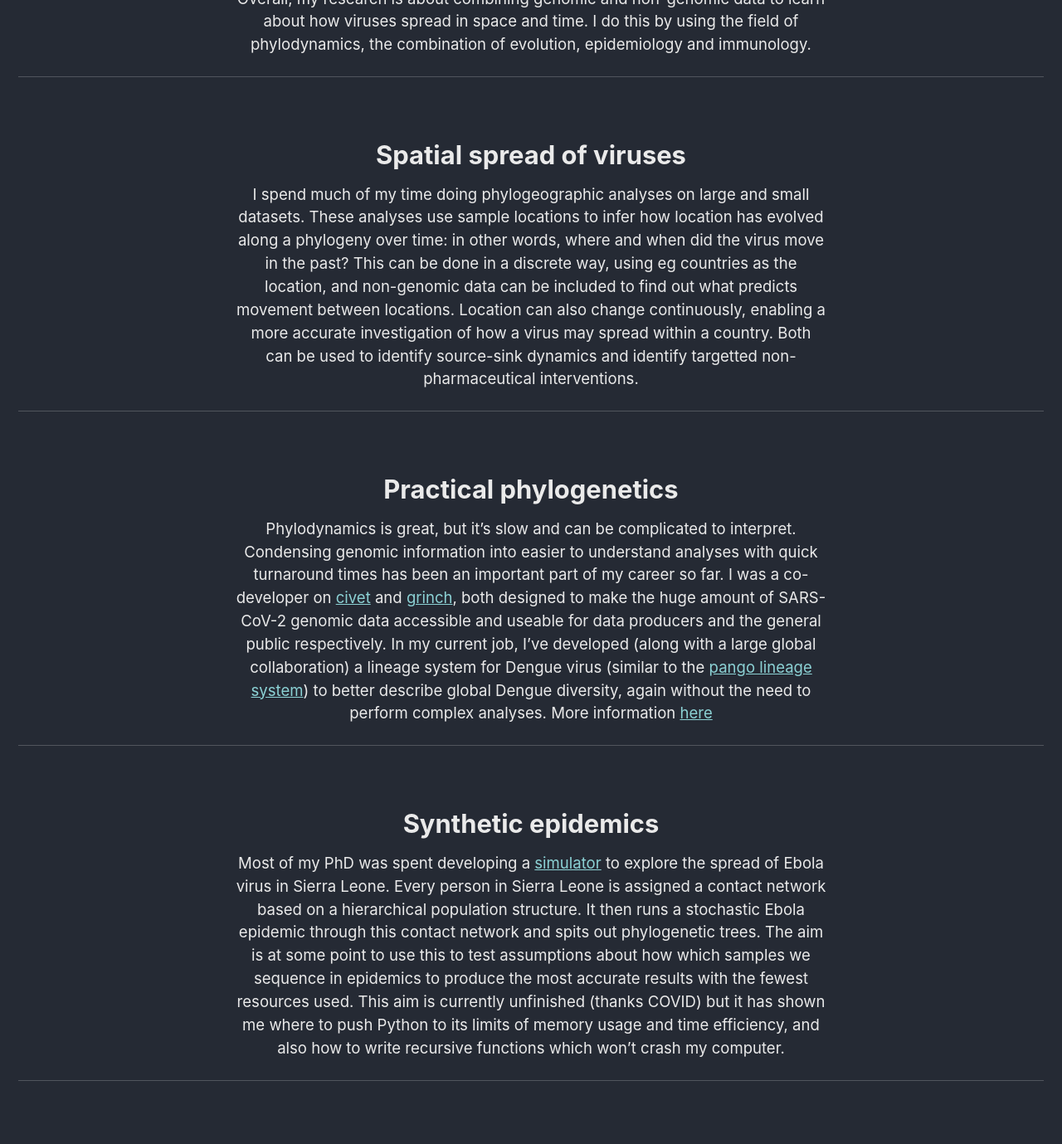
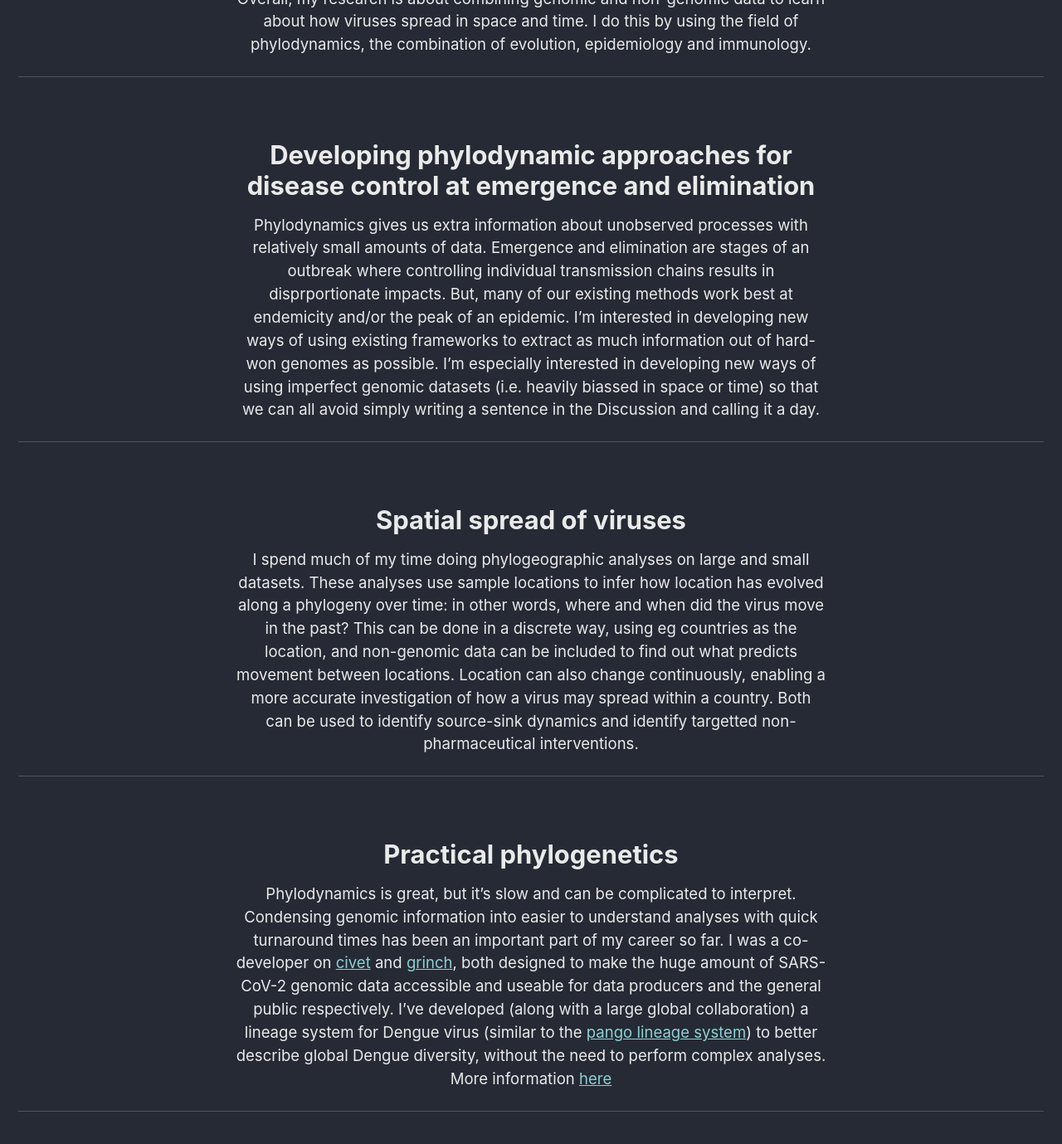
Before and after one commit to ViralVerity/viralverity.github.io, a Jekyll site: the page built from _pages/Research.md, in a window 1280 px wide and 1400 px high, scrolled down 361 px. Shown: the top 1379 px of the window at 83% size. Built offline with Jekyll 4.4.1, drawn with Linux system fonts in a browser that asks for light colours; cached includes are drawn as plain includes.

```diff
--- a/_config.yml
+++ b/_config.yml
@@ -94,7 +94,7 @@ author:
   avatar           : "/assets/images/Verity.png"
   bio              : "Phylodynamics for public health"
   location         :
-  email            : "verity.hill@yale.edu"
+  email            : "verity.hill@glasgow.ac.uk"
   uri              : "https://scholar.google.com/citations?user=uD90gFUAAAAJ&hl=en"
   home             : # null (default), "absolute or relative url to link to author home"
   bitbucket        :
@@ -115,7 +115,7 @@ author:
   stackoverflow    :
   steam            :
   tumblr           :
-  twitter          : "viralverity"
+  twitter          :
   vine             :
   weibo            :
   xing             :
--- a/_pages/Research.md
+++ b/_pages/Research.md
@@ -11,25 +11,16 @@ intro:
 
 
 feature_row2:
- - title: "Spatial spread of viruses"
-   excerpt: "I spend much of my time doing phylogeographic analyses on large and small datasets. These analyses use sample locations to infer how location has evolved along a phylogeny over time: in other words, where and when did the virus move in the past?
-   This can be done in a discrete way, using eg countries as the location, and non-genomic data can be included to find out what predicts movement between locations.
-   Location can also change continuously, enabling a more accurate investigation of how a virus may spread within a country. Both can be used to identify source-sink dynamics and identify targetted non-pharmaceutical interventions."
+ - title: "Developing phylodynamic approaches for disease control at emergence and elimination"
+   excerpt: "Phylodynamics gives us extra information about unobserved processes with relatively small amounts of data. Emergence and elimination are stages of an outbreak where controlling individual transmission chains results in disprportionate impacts. But, many of our existing methods work best at endemicity and/or the peak of an epidemic. I'm interested in developing new ways of using existing frameworks to extract as much information out of hard-won genomes as possible. I'm especially interested in developing new ways of using imperfect genomic datasets (i.e. heavily biassed in space or time) so that we can all avoid simply writing a sentence in the Discussion and calling it a day."
 
 feature_row3:
- - title: "Practical phylogenetics"
-   excerpt: "Phylodynamics is great, but it's slow and can be complicated to interpret. Condensing genomic information into easier to understand analyses with quick turnaround times has been an important part of my career so far.
-   I was a co-developer on [civet](https://cov-lineages.org/resources/civet.html) and [grinch](https://cov-lineages.org/index.html#global_reports), both designed to make the huge amount of SARS-CoV-2 genomic data accessible and useable for data producers and the general public respectively.
-   In my current job, I've developed (along with a large global collaboration) a lineage system for Dengue virus (similar to the [pango lineage system](https://www.pango.network/)) to better describe global Dengue diversity, again without the need to perform complex analyses. More information [here](https://dengue-lineages.org/)
-   "
+ - title: "Spatial spread of viruses"
+   excerpt: "I spend much of my time doing phylogeographic analyses on large and small datasets. These analyses use sample locations to infer how location has evolved along a phylogeny over time: in other words, where and when did the virus move in the past? This can be done in a discrete way, using eg countries as the location, and non-genomic data can be included to find out what predicts movement between locations.  Location can also change continuously, enabling a more accurate investigation of how a virus may spread within a country. Both can be used to identify source-sink dynamics and identify targetted non-pharmaceutical interventions."
 
 feature_row4:
- - title: "Synthetic epidemics"
-   excerpt: "Most of my PhD was spent developing a [simulator](https://github.com/ViralVerity/ABSynthE) to explore the spread of Ebola virus in Sierra Leone. Every person in Sierra Leone is assigned a contact network based on a hierarchical population structure.
-   It then runs a stochastic Ebola epidemic through this contact network and spits out phylogenetic trees.
-   The aim is at some point to use this to test assumptions about how which samples we sequence in epidemics to produce the most accurate results with the fewest resources used.
-   This aim is currently unfinished (thanks COVID) but it has shown me where to push Python to its limits of memory usage and time efficiency, and also how to write recursive functions which won't crash my computer.
-   "
+ - title: "Practical phylogenetics"
+   excerpt: "Phylodynamics is great, but it's slow and can be complicated to interpret. Condensing genomic information into easier to understand analyses with quick turnaround times has been an important part of my career so far. I was a co-developer on [civet](https://cov-lineages.org/resources/civet.html) and [grinch](https://cov-lineages.org/index.html#global_reports), both designed to make the huge amount of SARS-CoV-2 genomic data accessible and useable for data producers and the general public respectively. I've developed (along with a large global collaboration) a lineage system for Dengue virus (similar to the [pango lineage system](https://www.pango.network/)) to better describe global Dengue diversity, without the need to perform complex analyses. More information [here](https://dengue-lineages.org/)"
 
 
 ---
```
Also changed, not shown: _pages/Contact.md (+3 -1 lines), index.html (+4 -4 lines), 1 other file.
